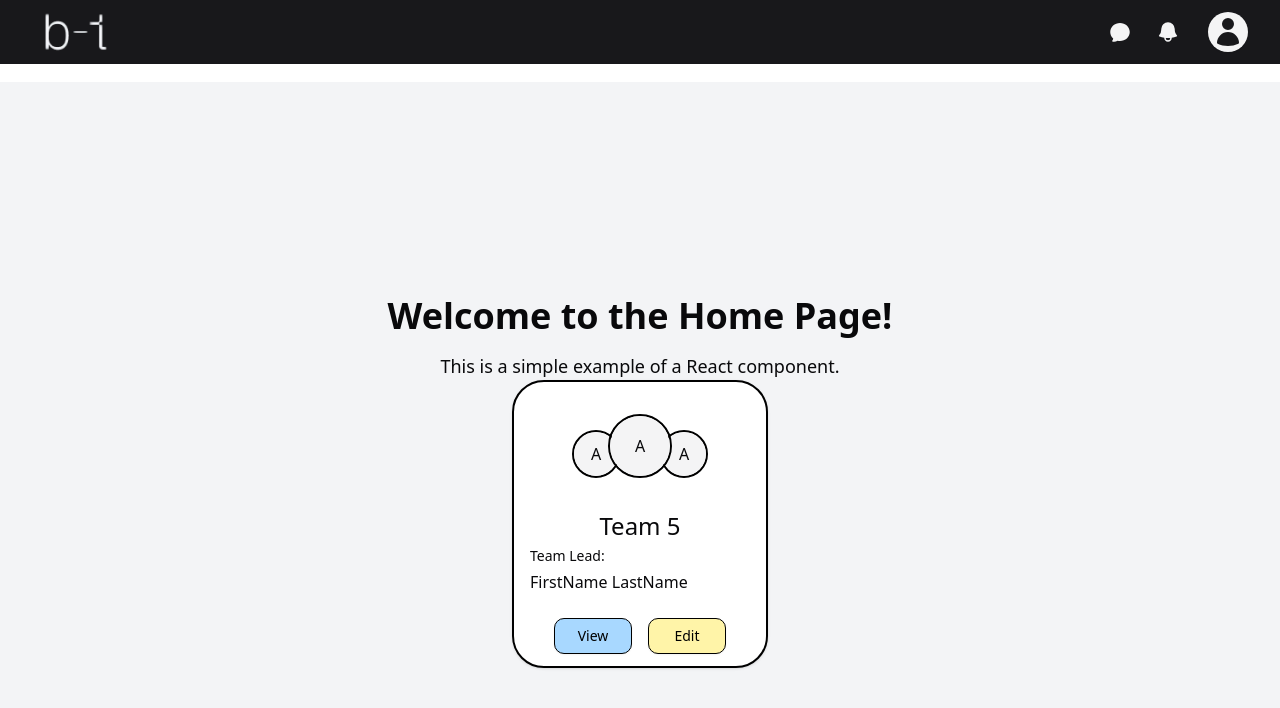
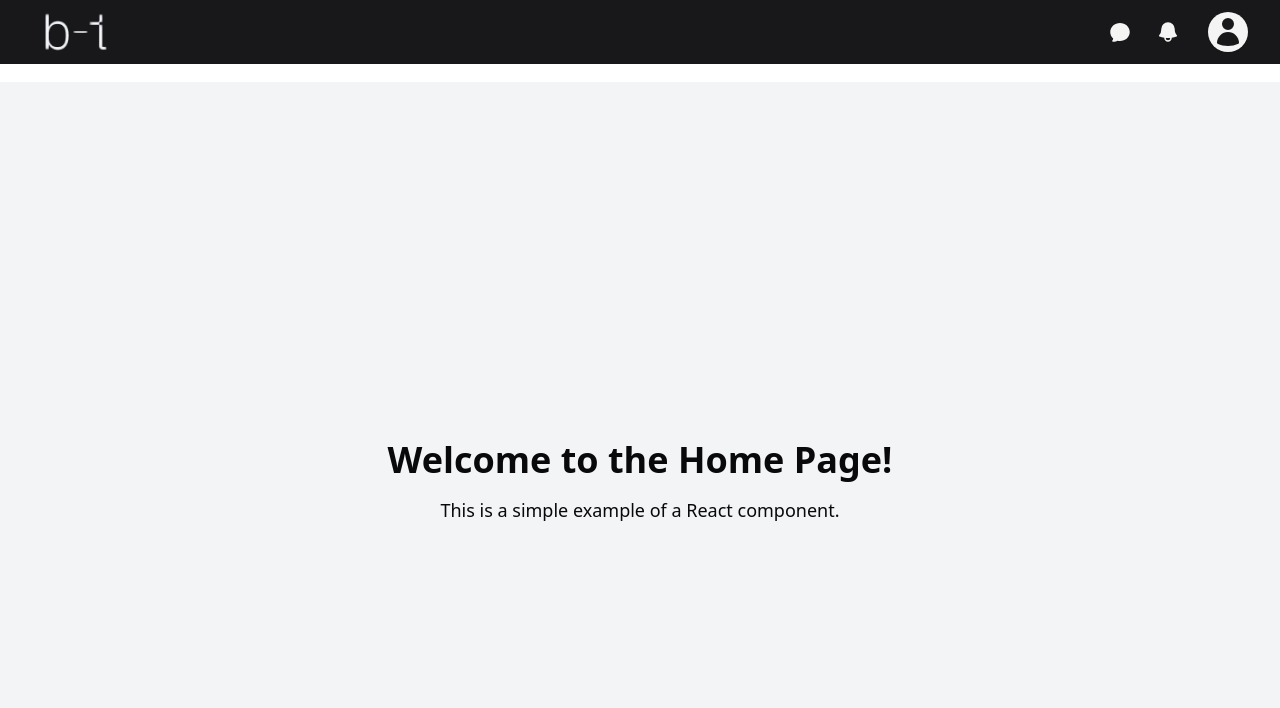
Before and after one commit to muhamed1ism/bt-internship, a React (Vite) app: page / in a window 1280 px wide. Shown: the top 708 px of the page. Built offline with nearby package versions, Linux system fonts and the light colour scheme.

Commit message:
Removing unceccessary card working check from Home.tsx@

```diff
--- a/app/features/team/TeamCard.tsx
+++ b/app/features/team/TeamCard.tsx
@@ -16,12 +16,17 @@ interface TeamCardProps {
   onEdit?: () => void;
 }
 
+const FAKE_TEAM = {
+  teamNumber: 5,
+  teamLead: { firstName: 'firstName', lastName: 'lastName' },
+};
+
 export const TeamCard = ({
   teamNumber,
   teamLead,
   onView,
   onEdit,
-}: TeamCardProps) => {
+}: TeamCardProps = FAKE_TEAM) => {
   return (
     <Card className="relative flex h-72 w-64 flex-col items-center rounded-[2rem] border-2 border-black p-4">
       <div className="mt-4 mb-2 flex items-center justify-center">
--- a/app/pages/Home.tsx
+++ b/app/pages/Home.tsx
@@ -1,17 +1,8 @@
-import { TeamCard } from '@app/features/team/TeamCard';
-
 export const Home = () => {
   return (
     <div className="flex h-screen flex-col items-center justify-center bg-gray-100">
       <h1 className="mb-4 text-4xl font-bold">Welcome to the Home Page!</h1>
       <p className="text-lg">This is a simple example of a React component.</p>
-      <TeamCard
-        teamNumber={5}
-        teamLead={{
-          firstName: 'FirstName',
-          lastName: 'LastName',
-        }}
-      />
     </div>
   );
 };
```
